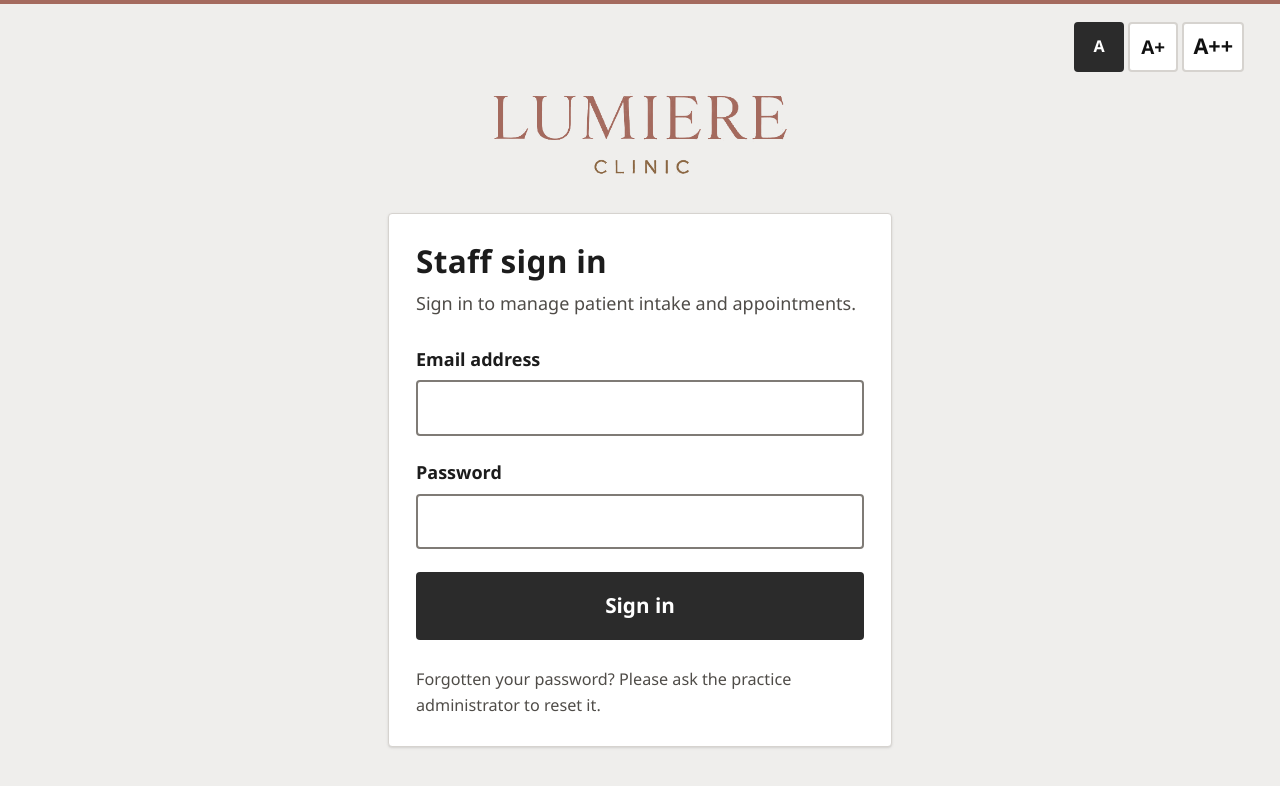
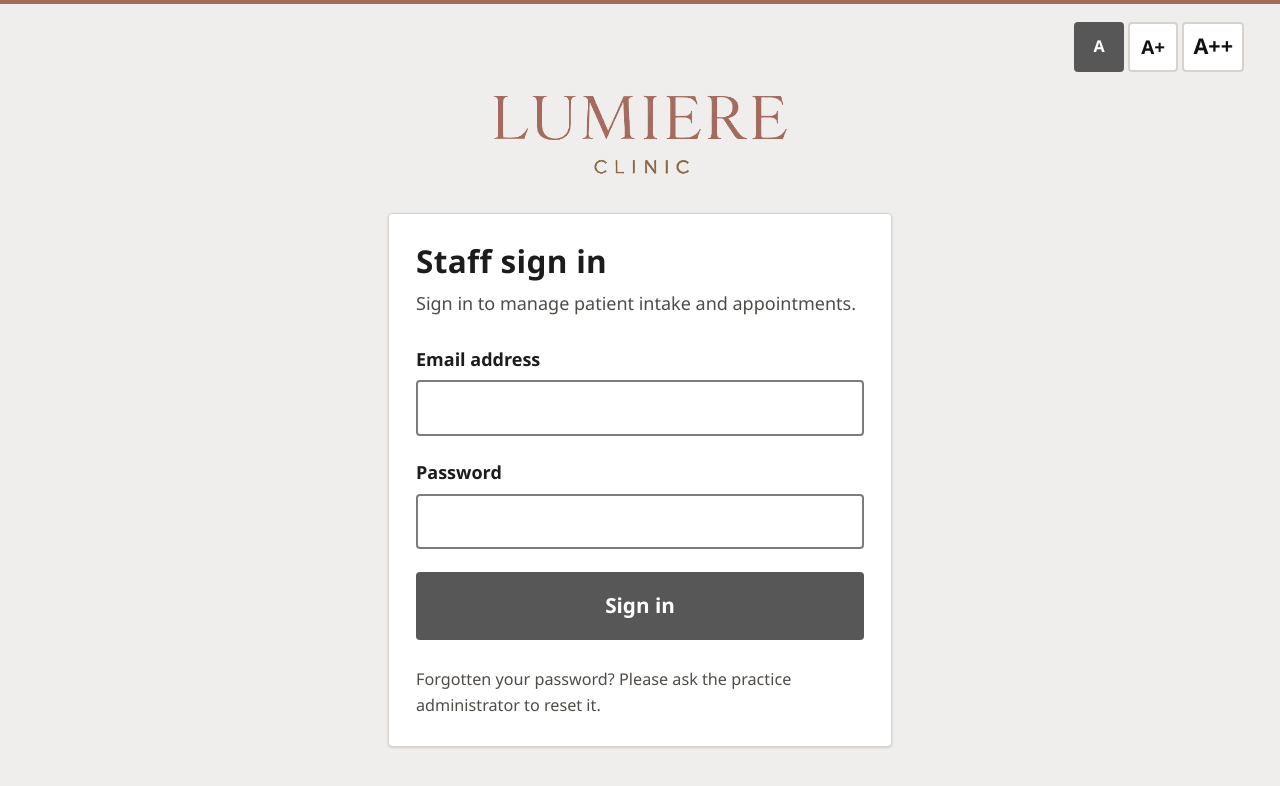
Before and after one commit to moronicgeek/FYMedicalAesthetics, a Next.js app: page /login in a window 1280 px wide. Shown: the top 786 px of the page. Built offline with nearby package versions, Linux system fonts and the light colour scheme; no server answers.

Commit message:
Use the logo's dark grey for buttons
Co-Authored-By: Claude Opus 5.5 (1M context) <noreply@anthropic.com>
Claude-Session: https://claude.ai/code/session_01F6omPkH8UijM2UBZi9VucM

```diff
--- a/src/app/globals.css
+++ b/src/app/globals.css
@@ -12,6 +12,9 @@
   --color-accent: #a46a5e;
   --color-accent-light: #dcaa9b;
   --color-accent-ink: #6e3e35;
+  /* The grey of the logo's dark half (#5a5a5a), a shade deeper so white
+     button text keeps AAA contrast. */
+  --color-button: #575757;
   --color-ink: #1c1c1c;
   --color-muted: #4f4c48;
   --color-line: #d6d3cf;
@@ -74,9 +77,9 @@ body {
     font-weight: 700; border: 2px solid transparent; cursor: pointer; text-decoration: none;
     transition: background-color 120ms ease;
   }
-  .btn-primary { background: var(--color-brand); color: white; }
+  .btn-primary { background: var(--color-button); color: white; }
   .btn-primary:hover { background: var(--color-brand-dark); }
-  .btn-secondary { background: white; color: var(--color-ink); border-color: var(--color-ink); }
+  .btn-secondary { background: white; color: var(--color-button); border-color: var(--color-button); }
   .btn-secondary:hover { background: var(--color-brand-soft); }
   .btn-danger { background: white; color: var(--color-danger); border-color: var(--color-danger); }
   .btn-danger:hover { background: var(--color-danger-soft); }
--- a/src/components/TextSize.tsx
+++ b/src/components/TextSize.tsx
@@ -31,7 +31,7 @@ export function TextSize() {
           aria-pressed={size === s.value}
           aria-label={s.name}
           className={`min-h-11 min-w-11 rounded-lg border-2 px-2 font-bold ${
-            size === s.value ? "border-brand bg-brand text-white" : "border-line bg-white text-brand-dark hover:bg-brand-soft"
+            size === s.value ? "border-button bg-button text-white" : "border-line bg-white text-brand-dark hover:bg-brand-soft"
           }`}
           style={{ fontSize: `${0.9 + i * 0.15}rem` }}
         >
```
